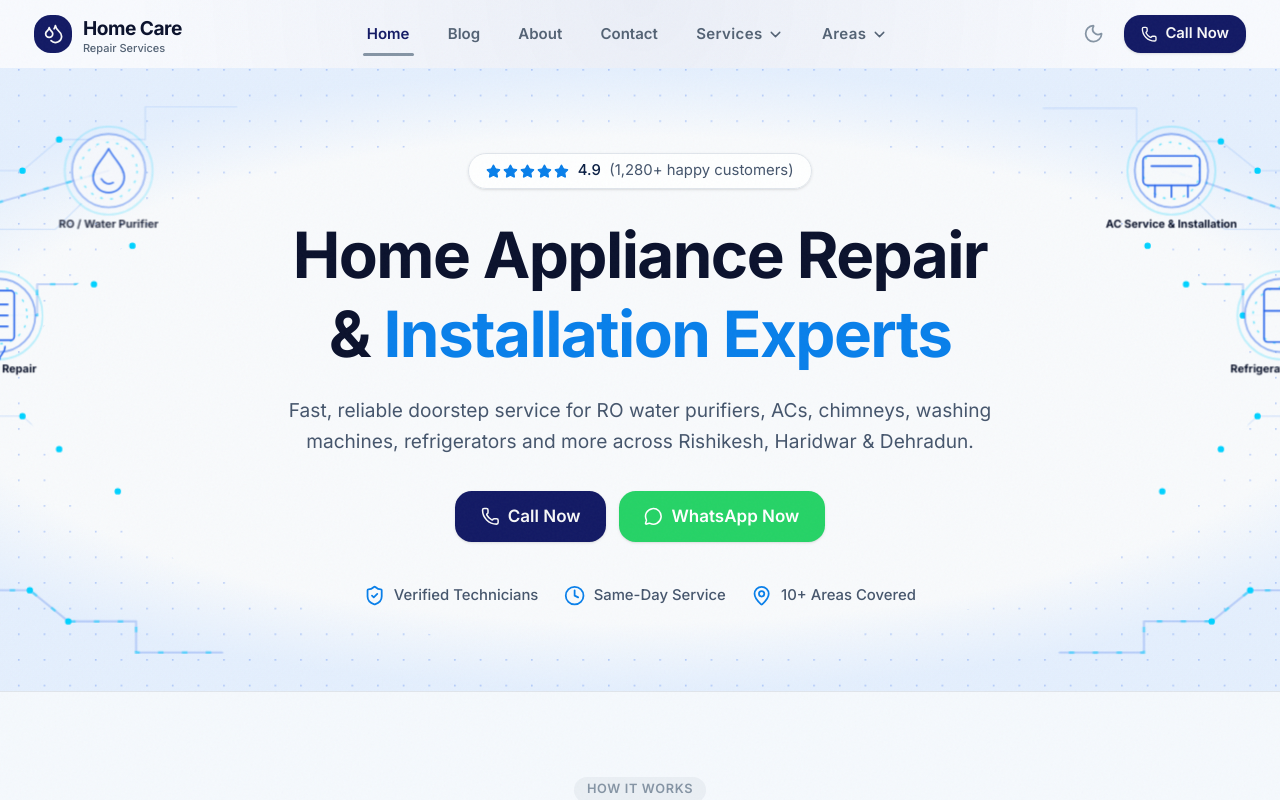
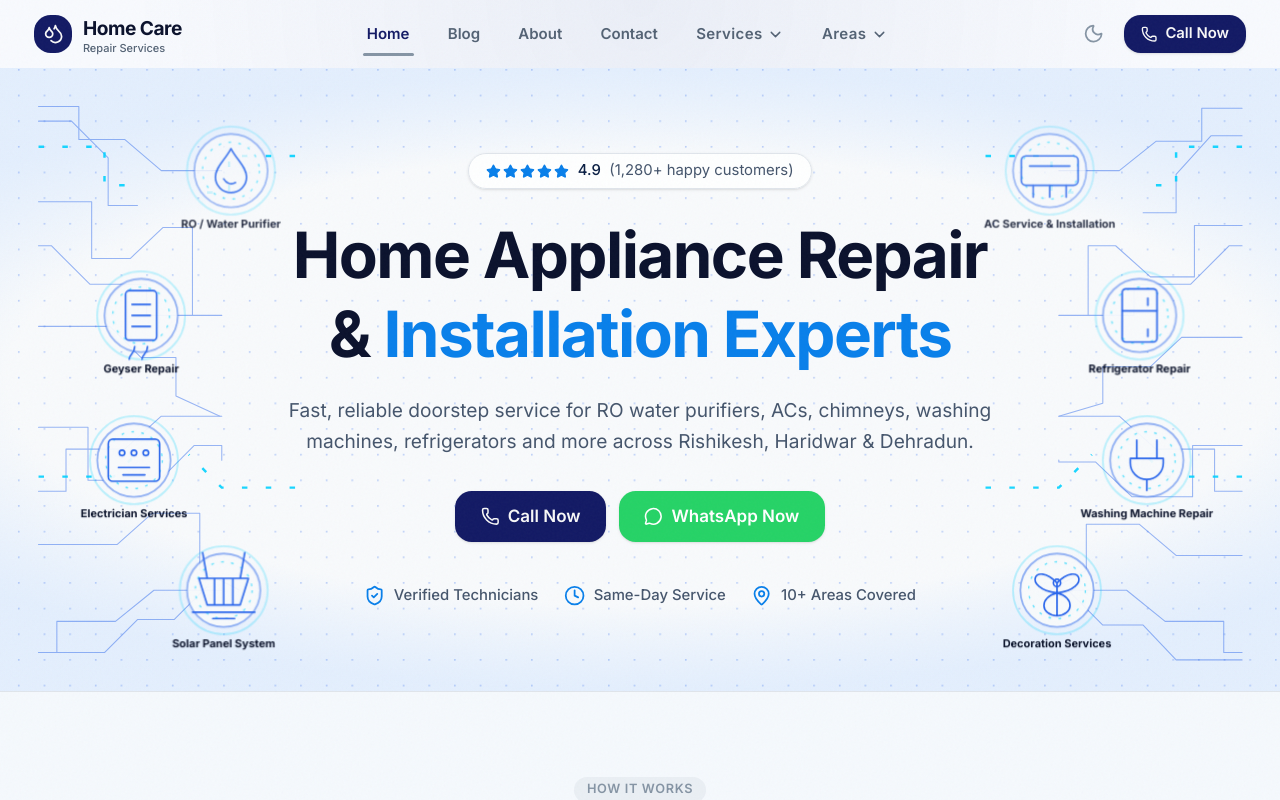
Before and after one commit to HomeCareRepairServices/HomeCareRepairServices, a Next.js app: page / in a window 1280 px wide. Shown: the top 800 px of the page. Built offline with nearby package versions, Linux system fonts and the light colour scheme.

Commit message:
refactor: split services into left and right clusters in HeroBackground component
Co-authored-by: HomeCareRepairServices <294717511+HomeCareRepairServices@users.noreply.github.com>

```diff
--- a/components/hero-background/HeroBackground.tsx
+++ b/components/hero-background/HeroBackground.tsx
@@ -1,42 +1,17 @@
 "use client"
 
-const services = [
-  { x: 380, y: 112, label: "RO / Water Purifier", icon: "drop", side: "left" },
-  { x: 260, y: 270, label: "Geyser Repair", icon: "geyser", side: "left" },
-  { x: 250, y: 428, label: "Electrician Services", icon: "switchboard", side: "left" },
-  { x: 370, y: 570, label: "Solar Panel System", icon: "solar", side: "left" },
-  { x: 1540, y: 112, label: "AC Service & Installation", icon: "ac", side: "right" },
-  { x: 1660, y: 270, label: "Refrigerator Repair", icon: "fridge", side: "right" },
-  { x: 1670, y: 428, label: "Washing Machine Repair", icon: "plug", side: "right" },
-  { x: 1550, y: 570, label: "Decoration Services", icon: "decoration", side: "right" },
+const leftServices = [
+  { x: 210, y: 112, label: "RO / Water Purifier", icon: "drop" },
+  { x: 112, y: 270, label: "Geyser Repair", icon: "geyser" },
+  { x: 104, y: 428, label: "Electrician Services", icon: "switchboard" },
+  { x: 202, y: 570, label: "Solar Panel System", icon: "solar" },
 ] as const
 
-const blueprintPaths = [
-  { d: "M120 58H156L196 98V150H248L380 112", side: "left", kind: "primary" },
-  { d: "M0 146H58V208H118L154 174H220V270", side: "left", kind: "secondary" },
-  { d: "M0 282H78L112 316H172V358L220 380", side: "left", kind: "primary" },
-  { d: "M0 392H54V450H132L170 412H220V428", side: "left", kind: "secondary" },
-  { d: "M0 520H86L124 486H176V548L220 570", side: "left", kind: "primary" },
-  { d: "M0 638H72L108 602H148L184 566", side: "left", kind: "secondary" },
-  { d: "M220 112H286L326 78H420V42H520", side: "left", kind: "secondary" },
-  { d: "M220 270H302V236H364L406 194H486", side: "left", kind: "primary" },
-  { d: "M220 380H286L326 416H390V462H480", side: "left", kind: "secondary" },
-  { d: "M220 570H294L336 604H410V638H504", side: "left", kind: "primary" },
-  { d: "M1800 74H1764L1724 116V158H1672L1540 112", side: "right", kind: "primary" },
-  { d: "M1920 172H1862V228H1806L1768 194H1700V270", side: "right", kind: "secondary" },
-  { d: "M1920 294H1844L1810 326H1748V366L1700 380", side: "right", kind: "primary" },
-  { d: "M1920 412H1860V468H1790L1750 430H1700V428", side: "right", kind: "secondary" },
-  { d: "M1920 532H1838L1798 498H1740V548L1700 570", side: "right", kind: "primary" },
-  { d: "M1920 646H1848L1812 608H1768L1730 570", side: "right", kind: "secondary" },
-  { d: "M1700 112H1634L1594 80H1502V44H1400", side: "right", kind: "secondary" },
-  { d: "M1700 270H1618V236H1556L1514 194H1430", side: "right", kind: "primary" },
-  { d: "M1700 380H1634L1594 416H1530V462H1440", side: "right", kind: "secondary" },
-  { d: "M1700 570H1626L1584 604H1510V638H1418", side: "right", kind: "primary" },
-] as const
-
-const junctions = [
-  [86,58],[126,98],[188,150],[58,146],[118,208],[154,174],[78,282],[112,316],[172,358],[54,392],[132,450],[176,486],[124,520],[176,548],[108,602],[286,112],[326,78],[364,236],[406,194],[286,380],[326,416],[390,462],[294,570],[336,604],
-  [1828,74],[1788,116],[1728,158],[1862,172],[1806,228],[1768,194],[1844,294],[1810,326],[1748,366],[1860,412],[1790,468],[1750,430],[1838,532],[1798,498],[1740,548],[1848,646],[1812,608],[1634,112],[1594,80],[1618,270],[1556,236],[1514,194],[1634,380],[1594,416],[1530,462],[1626,570],[1584,604]
+const rightServices = [
+  { x: 70, y: 112, label: "AC Service & Installation", icon: "ac" },
+  { x: 168, y: 270, label: "Refrigerator Repair", icon: "fridge" },
+  { x: 176, y: 428, label: "Washing Machine Repair", icon: "plug" },
+  { x: 78, y: 570, label: "Decoration Services", icon: "decoration" },
 ] as const
 
 function ServiceIcon({ type }: { type: string }) {
@@ -50,75 +25,60 @@ function ServiceIcon({ type }: { type: string }) {
   return <><path d="M0 28V-8M0-8C-24-33-39-2 0 3M0-8C24-33 39-2 0 3M0 3C-20 8-18 27 0 28M0 3C20 8 18 27 0 28" /><circle cx="0" cy="-8" r="4" /></>
 }
 
+function ServiceArt({ service, delay }: { service: { x: number; y: number; label: string; icon: string }; delay: number }) {
+  return <g transform={`translate(${service.x} ${service.y})`} className="hc-service-art" style={{ animationDelay: `${delay}s` }}>
+    <circle r="40" className="hc-icon-fill" /><circle r="31" fill="none" className="hc-ring" strokeDasharray="3 8" /><circle r="48" fill="none" className="hc-outer-ring" />
+    <g fill="none" className="hc-icon-line"><ServiceIcon type={service.icon} /></g>
+    <text y="62" textAnchor="middle" className="hc-label">{service.label}</text>
+  </g>
+}
+
+function Cluster({ side, services }: { side: "left" | "right"; services: readonly { x: number; y: number; label: string; icon: string }[] }) {
+  const right = side === "right"
+  return <svg className={`hc-cluster hc-cluster-${side}`} viewBox="0 0 280 680" aria-hidden="true">
+    <g className="hc-secondary"><path d={right ? "M280 74H246L208 116V158H172M280 172H228V228H180L142 194H112V270M280 294H214L180 326H128V366L80 380M280 412H226V468H160L120 430H80V428M280 532H208L168 498H110V548L70 570M280 646H208L172 608H128L90 570" : "M0 58H36L76 98V150H108M0 146H58V208H100L136 174H168V270M0 282H78L112 316H150V358L198 380M0 392H54V450H132L170 412H200V428M0 520H86L124 486H176V548L220 570M0 638H72L108 602H148L184 566"} />
+      <path d={right ? "M80 112H146L186 80H236V44H280M80 270H162V236H224L266 194H280M80 380H146L186 416H250V462H280M80 570H154L196 604H260V638H280" : "M200 112H134L94 78H44V42H0M200 270H118V236H56L14 194H0M200 380H134L94 416H30V462H0M200 570H126L84 604H20V638H0"} /></g>
+    <g className="hc-energy"><path d={right ? "M280 86H208V128H170M280 446H198L168 416M0 96H72V136H112M0 458H80L116 422" : "M0 86H72V128H110M0 446H82L112 416M280 96H208V136H168M280 458H200L164 422"} /></g>
+    {services.map((service, i) => <ServiceArt key={service.label} service={service} delay={i * 0.35} />)}
+  </svg>
+}
+
 export function HeroBackground() {
-  return (
-    <>
-      <svg className="hc-desktop-hero absolute inset-0 size-full" viewBox="0 0 1920 680" preserveAspectRatio="xMidYMid slice" aria-hidden="true">
+  return <div className="hc-hero-art" aria-hidden="true">
+    <svg className="hc-base-bg" viewBox="0 0 1920 680" preserveAspectRatio="xMidYMid slice">
+      <defs><radialGradient id="hero-wash"><stop offset="0" stopColor="#f8fafc" /><stop offset=".72" stopColor="#f8fafc" stopOpacity=".94" /><stop offset="1" stopColor="#dbeafe" stopOpacity=".7" /></radialGradient><pattern id="hero-grid" width="28" height="28" patternUnits="userSpaceOnUse"><circle cx="2" cy="2" r="1" fill="#2563eb" /></pattern></defs>
+      <rect width="1920" height="680" fill="#f8fafc" /><rect width="1920" height="680" fill="url(#hero-wash)" /><rect width="1920" height="680" fill="url(#hero-grid)" opacity=".34" />
+    </svg>
+    <Cluster side="left" services={leftServices} /><Cluster side="right" services={rightServices} />
     <style>{`
-        .hc-primary { fill:none; stroke:#2563eb; stroke-width:2.25; stroke-linecap:round; stroke-linejoin:round; opacity:.66; }
-        .hc-secondary { fill:none; stroke:#5b9bf6; stroke-width:1.15; stroke-linecap:round; stroke-linejoin:round; opacity:.46; }
+      .hc-hero-art { position:absolute; inset:0; overflow:visible; pointer-events:none; }
+      .hc-base-bg { position:absolute; inset:0; width:100%; height:100%; }
+      .hc-cluster { position:absolute; top:0; width:min(22vw, 360px); height:100%; overflow:visible; }
+      .hc-cluster-left { left:clamp(0px, 2vw, 36px); }
+      .hc-cluster-right { right:clamp(0px, 2vw, 36px); }
+      .hc-primary,.hc-secondary { fill:none; stroke:#2563eb; stroke-linecap:round; stroke-linejoin:round; }
+      .hc-secondary { stroke-width:1.15; opacity:.46; }
       .hc-energy { fill:none; stroke:#00d2ff; stroke-width:2.7; stroke-dasharray:6 20; animation:hc-flow 3.1s linear infinite; opacity:.9; }
-        .hc-junction { fill:#00d2ff; animation:hc-pulse 2.8s ease-in-out infinite; }
+      .hc-energy path { fill:none; }
       .hc-service-art { animation:hc-service 6s ease-in-out infinite; transform-box:fill-box; transform-origin:center; }
-        .hc-grid { fill:url(#hero-grid); opacity:.34; }
+      .hc-icon-fill { fill:#f8fafc; fill-opacity:.94; stroke:#2563eb; stroke-opacity:.48; stroke-width:2; }
+      .hc-ring { stroke:#00d2ff; stroke-opacity:.6; stroke-width:1.5; }
+      .hc-outer-ring { stroke:#00d2ff; stroke-opacity:.25; stroke-width:2; }
+      .hc-icon-line { stroke:#2563eb; stroke-width:1.8; stroke-linecap:round; stroke-linejoin:round; }
+      .hc-label { fill:#0b132b; font-size:12px; font-weight:650; }
       @keyframes hc-flow { to { stroke-dashoffset:-104; } }
-        @keyframes hc-pulse { 0%,100% { opacity:.35; r:3 } 50% { opacity:1; r:5.5 } }
       @keyframes hc-service { 0%,100% { opacity:.86 } 50% { opacity:1; filter:drop-shadow(0 0 7px rgba(0,210,255,.36)) } }
-        .hc-mobile-hero { display:none }
-        @media (max-width:1500px) {
-          .hc-service-art { display:none }
-          .hc-service-art.hc-priority { display:block }
-          .hc-primary,.hc-secondary { opacity:.24 }
-          .hc-energy { opacity:.5 }
+      @media (max-width:1100px) {
+        .hc-cluster { width:clamp(180px, 22vw, 260px); }
+        .hc-service-art { display:none; }
+        .hc-secondary { opacity:.25; }
+        .hc-energy { opacity:.42; }
       }
       @media (max-width:700px) {
-          .hc-desktop-hero { display:none }
-          .hc-mobile-hero { display:block }
+        .hc-cluster { display:none; }
+        .hc-base-bg { display:block; }
       }
-        @media (prefers-reduced-motion:reduce) { .hc-energy,.hc-junction,.hc-service-art { animation:none } }
+      @media (prefers-reduced-motion:reduce) { .hc-energy,.hc-service-art { animation:none; } }
     `}</style>
-      <defs>
-        <radialGradient id="hero-wash"><stop offset="0" stopColor="#f8fafc" stopOpacity="1"/><stop offset=".5" stopColor="#f8fafc" stopOpacity=".98"/><stop offset=".78" stopColor="#f8fafc" stopOpacity=".82"/><stop offset="1" stopColor="#dbeafe" stopOpacity=".68"/></radialGradient>
-        <pattern id="hero-grid" width="28" height="28" patternUnits="userSpaceOnUse"><circle cx="2" cy="2" r="1" fill="#2563eb" /></pattern>
-        <linearGradient id="fade-left"><stop stopColor="#f8fafc" stopOpacity="0"/><stop offset=".68" stopColor="#f8fafc" stopOpacity=".12"/><stop offset="1" stopColor="#f8fafc" stopOpacity=".95"/></linearGradient>
-        <mask id="hero-safe"><rect width="1920" height="680" fill="white"/><ellipse cx="960" cy="350" rx="670" ry="285" fill="black" /></mask>
-      </defs>
-      <rect x="-100" y="-100" width="2120" height="1000" fill="#f8fafc" />
-      <rect width="1920" height="680" fill="#f8fafc" />
-      <rect width="1920" height="680" fill="url(#hero-wash)" />
-      <rect width="1920" height="680" className="hc-grid" mask="url(#hero-safe)" />
-      <g mask="url(#hero-safe)">
-        {blueprintPaths.map(({ d, kind }, i) => <path key={`bp-${i}`} d={d} className={kind === "primary" ? "hc-primary" : "hc-secondary"} />)}
-        {blueprintPaths.filter(({ kind }) => kind === "primary").map(({ d }, i) => <path key={`energy-${i}`} d={d} className="hc-energy" style={{ animationDelay:`${i * .42}s` }} />)}
-        <path d="M0 86H72V128H128M0 446H82L112 416M1920 96H1842V136H1792M1920 458H1840L1804 422" className="hc-energy" />
-        <g className="hc-secondary">
-          <path d="M18 18H132L164 50M18 662H112L148 626" />
-          <path d="M1902 24H1790L1754 58M1902 660H1814L1776 622" />
-          <path d="M102 0V82M178 0V54M1818 0V72M1744 0V48M102 680V610M178 680V632M1818 680V604M1744 680V640" />
-          <path d="M260 176H322L350 148M1660 176H1598L1570 148" />
-        </g>
-      </g>
-      <g>{junctions.map(([x,y], i) => <circle key={`${x}-${y}`} cx={x} cy={y} r="3.5" className="hc-junction" style={{animationDelay:`${i*.11}s`}} />)}</g>
-      {services.map((service, i) => <g key={service.label} transform={`translate(${service.x} ${service.y})`}>
-        <g className={`hc-service-art ${i === 0 || i === 1 || i === 4 || i === 5 ? "hc-priority" : ""}`} style={{animationDelay:`${i*.35}s`}}>
-          <circle r="40" fill="#f8fafc" fillOpacity=".94" stroke="#2563eb" strokeOpacity=".48" strokeWidth="2" />
-          <circle r="31" fill="none" stroke="#00d2ff" strokeOpacity=".6" strokeWidth="1.5" strokeDasharray="3 8" />
-          <circle r="48" fill="none" stroke="#00d2ff" strokeOpacity=".25" strokeWidth="2" />
-          <g fill="none" stroke="#2563eb" strokeWidth="1.8" strokeLinecap="round" strokeLinejoin="round"><ServiceIcon type={service.icon} /></g>
-          <text y="62" textAnchor="middle" fill="#0b132b" fontSize="12" fontWeight="650">{service.label}</text>
-        </g>
-      </g>)}
-    </svg>
-    <svg className="hc-mobile-hero absolute inset-0 size-full" viewBox="0 0 400 620" preserveAspectRatio="xMidYMid slice" aria-hidden="true">
-      <defs><pattern id="mobile-grid" width="24" height="24" patternUnits="userSpaceOnUse"><circle cx="2" cy="2" r="1" fill="#2563eb" /></pattern></defs>
-      <rect width="400" height="620" fill="url(#mobile-grid)" opacity=".2" />
-      <path d="M0 108H66L102 144V190M400 108H334L298 144V190M0 500H72L108 464V420M400 500H328L292 464V420" fill="none" stroke="#2563eb" strokeWidth="2" opacity=".42" />
-      <path d="M0 108H66L102 144V190M400 108H334L298 144V190M0 500H72L108 464V420M400 500H328L292 464V420" className="hc-energy" />
-      {[ [76,108], [102,144], [324,108], [298,144], [82,500], [108,464], [318,500], [292,464] ].map(([x,y], i) => <circle key={`${x}-${y}`} cx={x} cy={y} r="3.5" className="hc-junction" style={{animationDelay:`${i * .2}s`}} />)}
-      {[ [76,168,"drop","RO / Water Purifier"], [324,168,"ac","AC Service & Installation"], [82,456,"geyser","Geyser Repair"], [318,456,"plug","Washing Machine Repair"] ].map(([x,y,icon,label]) => <g key={label} transform={`translate(${x} ${y})`} className="hc-service-art">
-        <circle r="32" fill="#f8fafc" fillOpacity=".96" stroke="#2563eb" strokeOpacity=".5" strokeWidth="2" /><circle r="25" fill="none" stroke="#00d2ff" strokeOpacity=".6" strokeDasharray="3 7" /><g fill="none" stroke="#2563eb" strokeWidth="1.7" strokeLinecap="round" strokeLinejoin="round"><ServiceIcon type={icon as string} /></g><text y="50" textAnchor="middle" fill="#0b132b" fontSize="9" fontWeight="650">{label as string}</text>
-      </g>)}
-    </svg>
-    </>
-  )
+  </div>
 }
```
Lines whose indentation alone changed are shown as unchanged.
